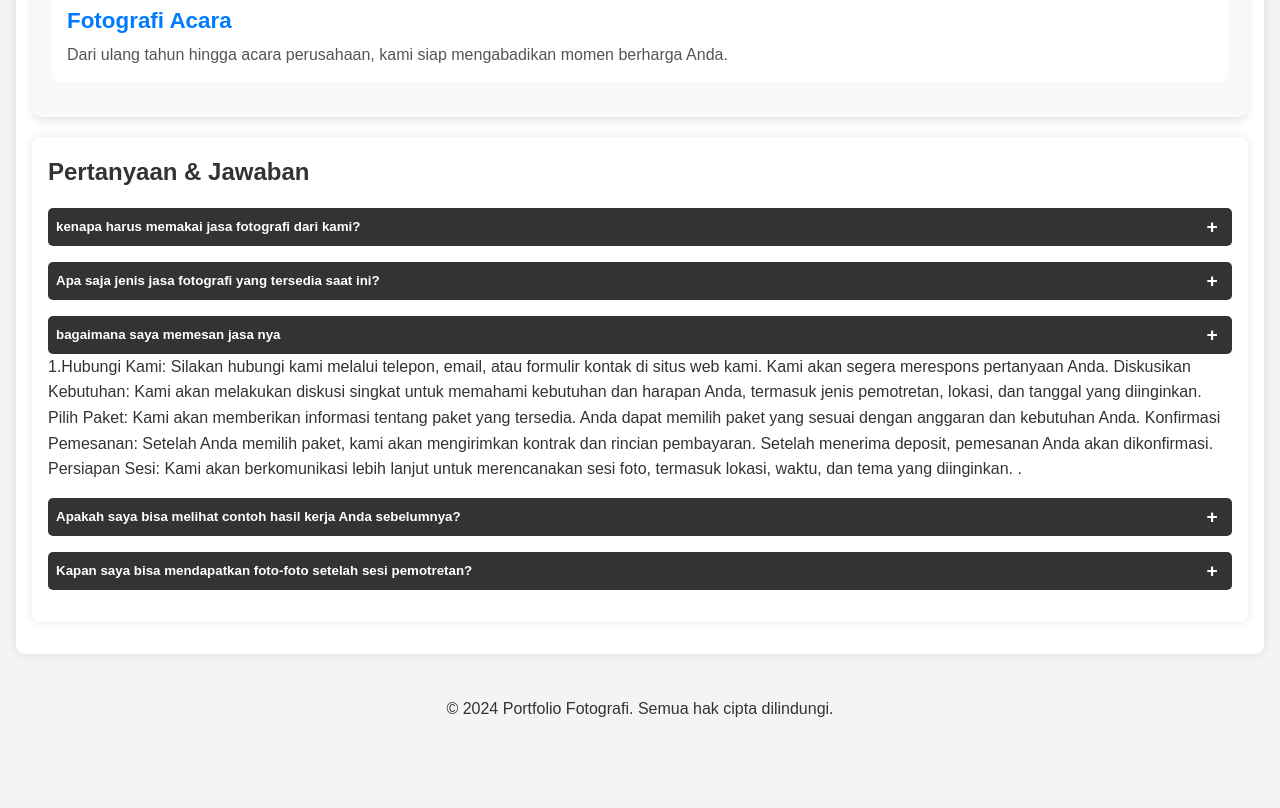
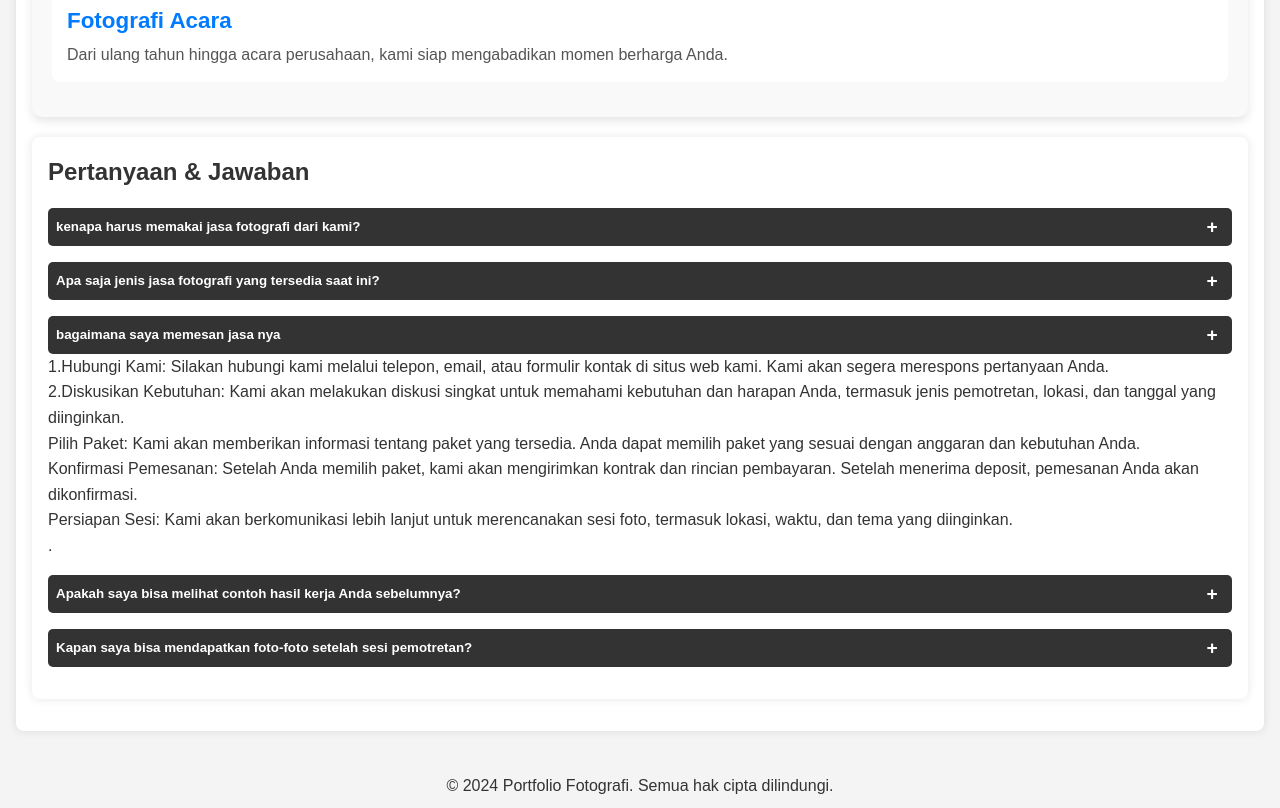
Before and after one commit to AhmadTaufik24/ahtapotraid.id, a plain HTML site: page index.html in a window 1280 px wide. Shown: the part 1356-2164 px from the top of the page. Before the commit the page ends 2087 px from the top, so only its background shows below. Drawn offline with Linux system fonts and the light colour scheme.

Commit message:
Update index.html

```diff
--- a/index.html
+++ b/index.html
@@ -108,15 +108,15 @@
             </button>
             <p class="qa-answer">Untuk memesan jasa fotografi kami, Anda dapat mengikuti langkah-langkah berikut:</p>
 
-             <p1>1.Hubungi Kami: Silakan hubungi kami melalui telepon, email, atau formulir kontak di situs web kami. Kami akan segera merespons pertanyaan Anda.</p1>
+             <p>1.Hubungi Kami: Silakan hubungi kami melalui telepon, email, atau formulir kontak di situs web kami. Kami akan segera merespons pertanyaan Anda.</p1>
 
-             Diskusikan Kebutuhan: Kami akan melakukan diskusi singkat untuk memahami kebutuhan dan harapan Anda, termasuk jenis pemotretan, lokasi, dan tanggal yang diinginkan.
+             <p>2.Diskusikan Kebutuhan: Kami akan melakukan diskusi singkat untuk memahami kebutuhan dan harapan Anda, termasuk jenis pemotretan, lokasi, dan tanggal yang diinginkan.</p>
 
-             Pilih Paket: Kami akan memberikan informasi tentang paket yang tersedia. Anda dapat memilih paket yang sesuai dengan anggaran dan kebutuhan Anda.
+             <p>Pilih Paket: Kami akan memberikan informasi tentang paket yang tersedia. Anda dapat memilih paket yang sesuai dengan anggaran dan kebutuhan Anda.</p>
 
-             Konfirmasi Pemesanan: Setelah Anda memilih paket, kami akan mengirimkan kontrak dan rincian pembayaran. Setelah menerima deposit, pemesanan Anda akan dikonfirmasi.
+             <p>Konfirmasi Pemesanan: Setelah Anda memilih paket, kami akan mengirimkan kontrak dan rincian pembayaran. Setelah menerima deposit, pemesanan Anda akan dikonfirmasi.</p>
 
-             Persiapan Sesi: Kami akan berkomunikasi lebih lanjut untuk merencanakan sesi foto, termasuk lokasi, waktu, dan tema yang diinginkan.
+             <p>Persiapan Sesi: Kami akan berkomunikasi lebih lanjut untuk merencanakan sesi foto, termasuk lokasi, waktu, dan tema yang diinginkan.</p>
 
 .</p>
           </div>
```
